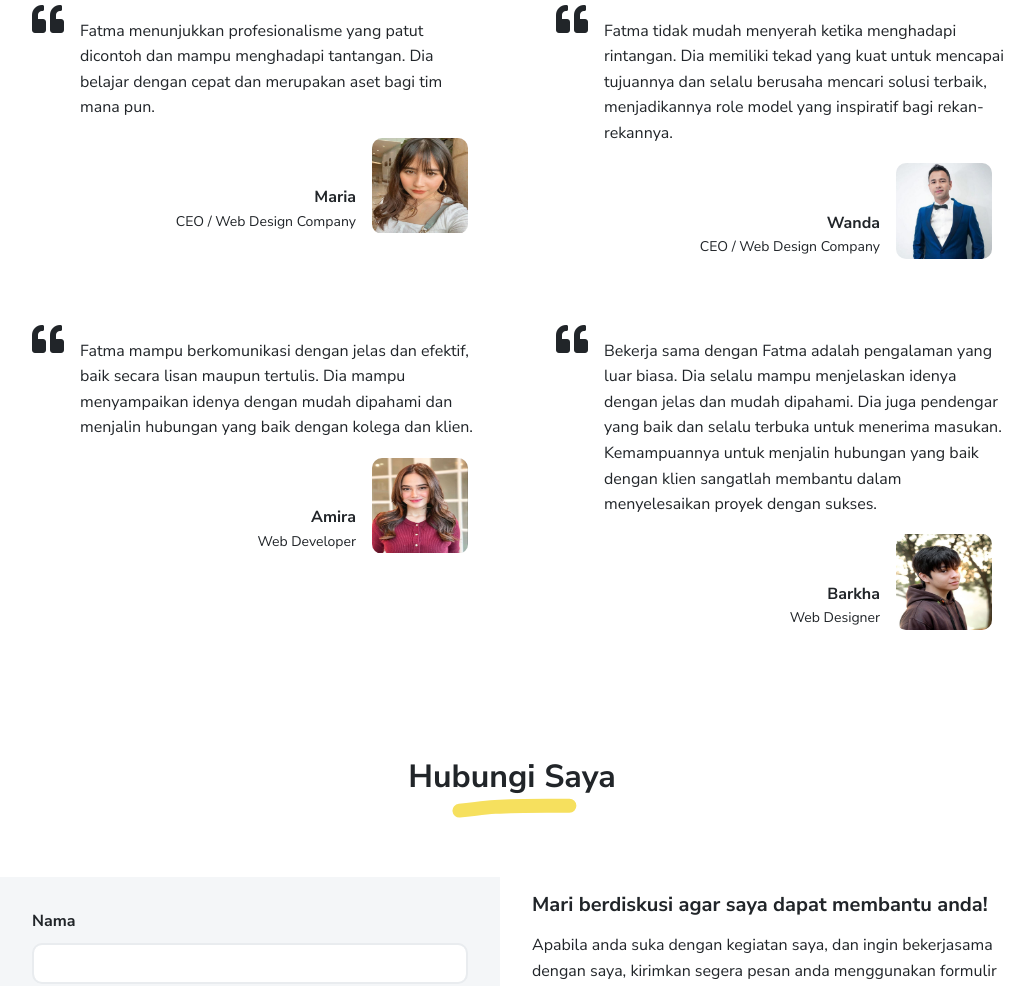
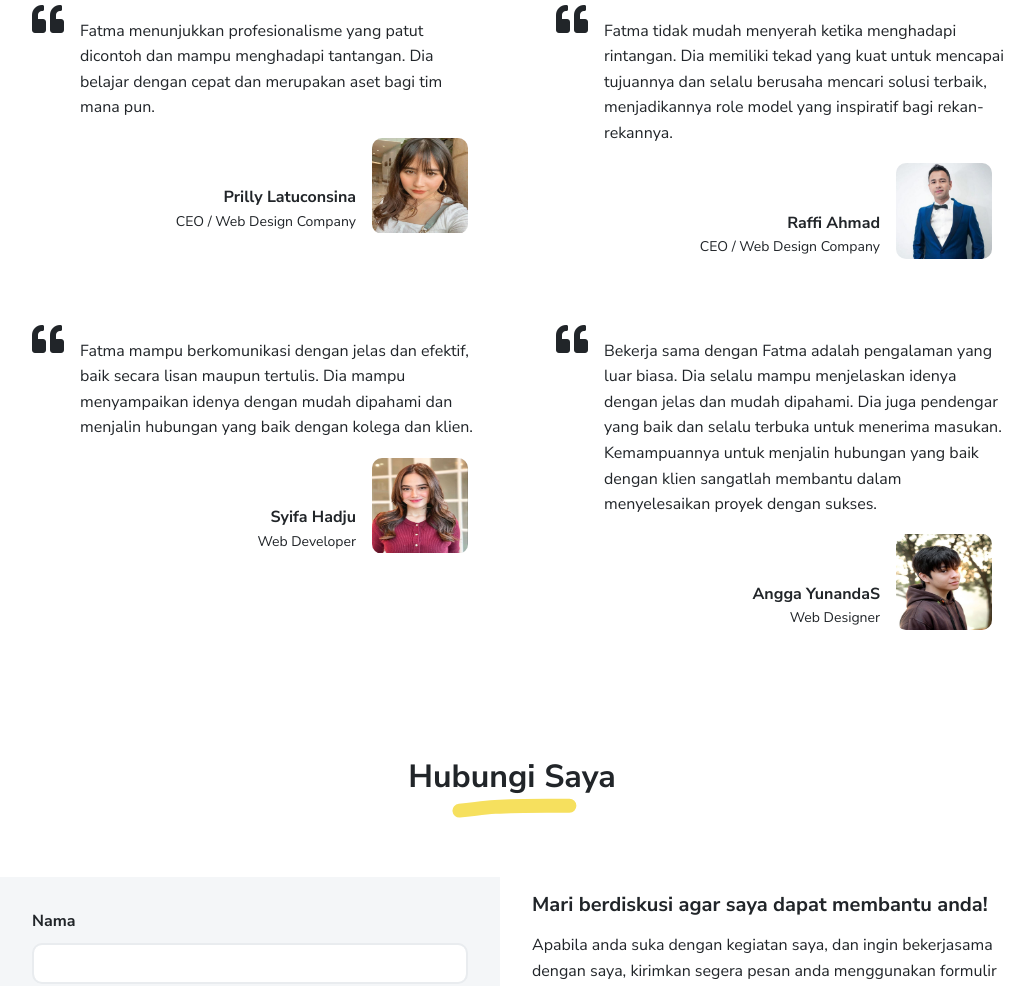
Before and after one commit to fatmawatinasution9/fatmawatinasution9.github.io, a plain HTML site: page index.html in a window 1280 px wide. Shown: the part 4319-5305 px from the top of the page, without its empty margins (128-1157 px from the left). Drawn offline with Linux system fonts and the light colour scheme.

Commit message:
Update index.html

```diff
--- a/index.html
+++ b/index.html
@@ -363,7 +363,7 @@
         <div class="d-flex ms-md-3"><span><i class="fas fa-2x fa-quote-left"></i></span><span class="m-2">Fatma menunjukkan profesionalisme yang patut dicontoh dan mampu menghadapi tantangan. Dia belajar dengan cepat dan merupakan aset bagi tim mana pun.</span></div>
         <div class="d-flex justify-content-end align-items-end">
           <div class="text-end me-2">
-            <div class="fw-bolder">Maria</div>
+            <div class="fw-bolder">Prilly Latuconsina</div>
             <div class="text-small">CEO / Web Design Company</div>
           </div><img class="me-md-3 rounded" src="images/testimonials/client1.jpg" width="96" height="96" alt="client 1"/>
         </div>
@@ -372,7 +372,7 @@
         <div class="d-flex ms-md-3"><span><i class="fas fa-2x fa-quote-left"></i></span><span class="m-2">Fatma tidak mudah menyerah ketika menghadapi rintangan. Dia memiliki tekad yang kuat untuk mencapai tujuannya dan selalu berusaha mencari solusi terbaik, menjadikannya role model yang inspiratif bagi rekan-rekannya.</span></div>
         <div class="d-flex justify-content-end align-items-end">
           <div class="text-end me-2">
-            <div class="fw-bolder">Wanda</div>
+            <div class="fw-bolder">Raffi Ahmad</div>
             <div class="text-small">CEO / Web Design Company</div>
           </div><img class="me-md-3 rounded" src="images/testimonials/client2.jpg" width="96" height="96" alt="client 1"/>
         </div>
@@ -381,7 +381,7 @@
         <div class="d-flex ms-md-3"><span><i class="fas fa-2x fa-quote-left"></i></span><span class="m-2">Fatma mampu berkomunikasi dengan jelas dan efektif, baik secara lisan maupun tertulis. Dia mampu menyampaikan idenya dengan mudah dipahami dan menjalin hubungan yang baik dengan kolega dan klien.</span></div>
         <div class="d-flex justify-content-end align-items-end">
           <div class="text-end me-2">
-            <div class="fw-bolder">Amira</div>
+            <div class="fw-bolder">Syifa Hadju</div>
             <div class="text-small">Web Developer</div>
           </div><img class="me-md-3 rounded" src="images/testimonials/client3.jpg" width="96" height="96" alt="client 1"/>
         </div>
@@ -390,7 +390,7 @@
         <div class="d-flex ms-md-3"><span><i class="fas fa-2x fa-quote-left"></i></span><span class="m-2">Bekerja sama dengan Fatma adalah pengalaman yang luar biasa. Dia selalu mampu menjelaskan idenya dengan jelas dan mudah dipahami. Dia juga pendengar yang baik dan selalu terbuka untuk menerima masukan. Kemampuannya untuk menjalin hubungan yang baik dengan klien sangatlah membantu dalam menyelesaikan proyek dengan sukses.</span></div>
         <div class="d-flex justify-content-end align-items-end">
           <div class="text-end me-2">
-            <div class="fw-bolder">Barkha</div>
+            <div class="fw-bolder">Angga YunandaS</div>
             <div class="text-small">Web Designer</div>
           </div><img class="me-md-3 rounded" src="images/testimonials/client4.jpg" width="96" height="96" alt="client 1"/>
         </div>
```
